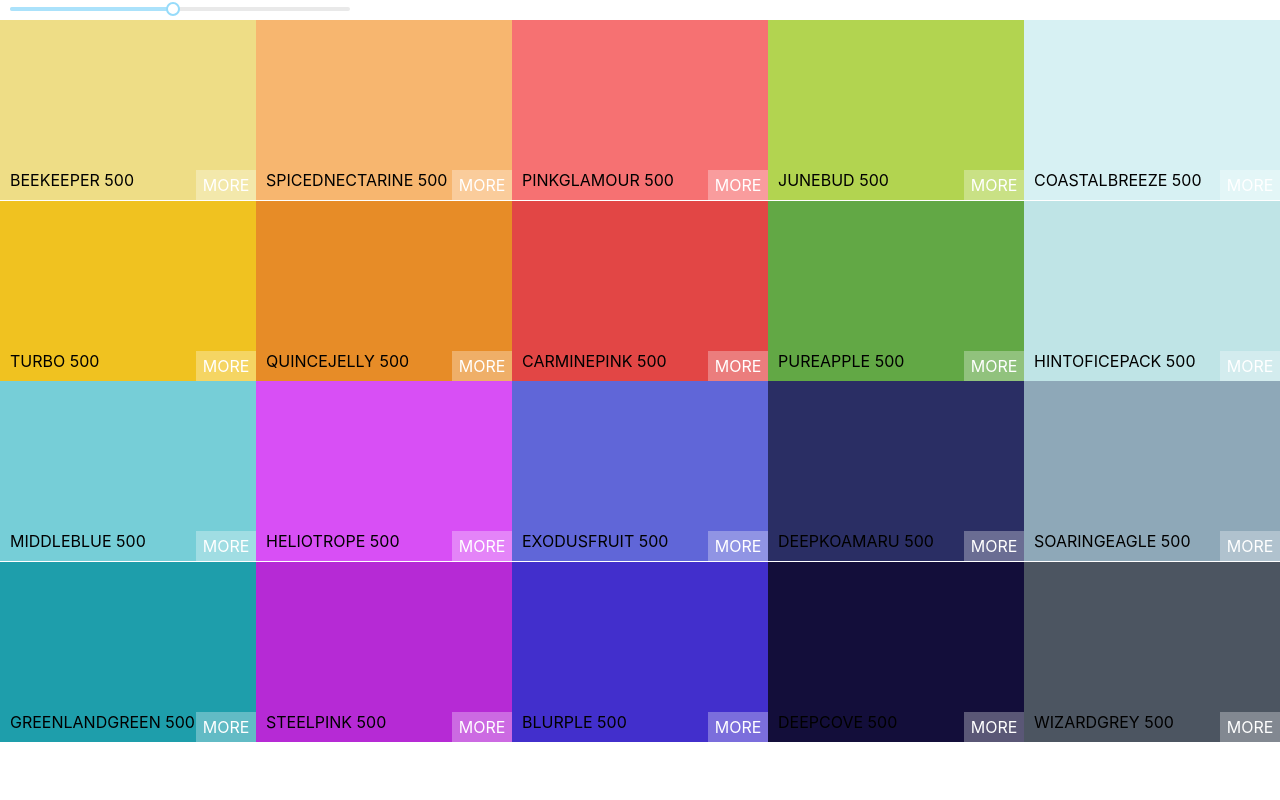
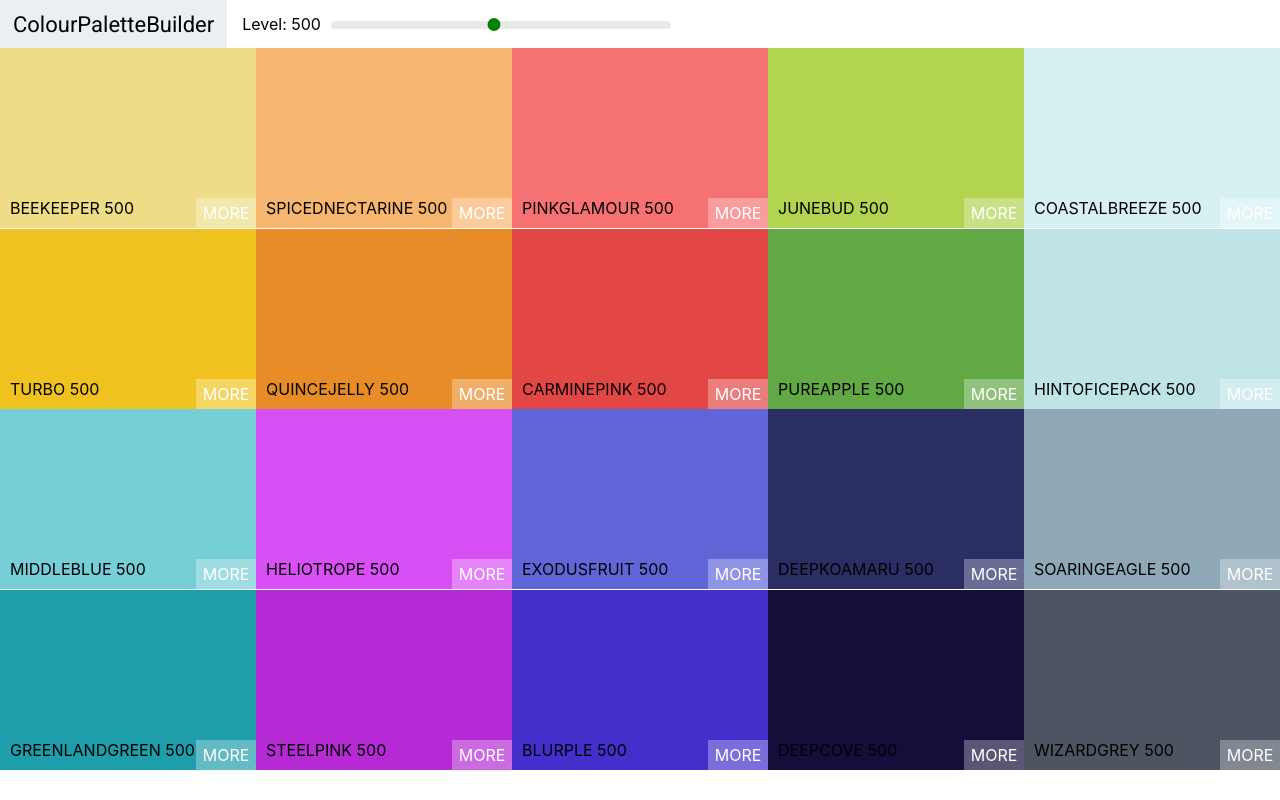
Before and after one commit to seanc-dev/react-color-picker, a React (Create React App) app: page / in a window 1280 px wide. Built offline with nearby package versions, Linux system fonts and the light colour scheme.

Commit message:
Add Palette Navbar component

```diff
--- a/public/index.html
+++ b/public/index.html
@@ -1,15 +1,14 @@
 <!DOCTYPE html>
 <html lang="en">
+
 <head>
   <meta charset="utf-8" />
   <link rel="icon" href="%PUBLIC_URL%/favicon.ico" />
   <meta name="viewport" content="width=device-width, initial-scale=1" />
   <meta name="theme-color" content="#000000" />
-    <meta
-      name="description"
-      content="Web site created using create-react-app"
-    />
+  <meta name="description" content="Web site created using create-react-app" />
   <link rel="apple-touch-icon" href="%PUBLIC_URL%/logo192.png" />
+  <link href="https://fonts.googleapis.com/css2?family=Roboto:wght@100;400;500&display=swap" rel="stylesheet">
   <!--
       manifest.json provides metadata used when your web app is installed on a
       user's mobile device or desktop. See https://developers.google.com/web/fundamentals/web-app-manifest/
@@ -26,6 +25,7 @@
     -->
   <title>React App</title>
 </head>
+
 <body>
   <noscript>You need to enable JavaScript to run this app.</noscript>
   <div id="root"></div>
@@ -40,4 +40,5 @@
       To create a production bundle, use `npm run build` or `yarn build`.
     -->
 </body>
+
 </html>
--- a/src/Scenes/Palette/Palette.scene.css
+++ b/src/Scenes/Palette/Palette.scene.css
@@ -6,31 +6,3 @@
   height: 90%;
   margin: auto
 }
-
-.slider {
-  width: 340px;
-  margin: 0 10px;
-  display: inline-block;
-}
-
-.rc-slider-track {
-  background-color: transparent;
-}
-
-.rc-slider-rail {
-  height: 8px;
-}
-
-.rc-slider-handle,
-.rc-slider-handle:active,
-.rc-slider-handle:focus,
-.rc-slider-handle:hover {
-  background-color: green;
-  outline: none;
-  border: 2px solid green;
-  box-shadow: none;
-  width: 13px;
-  height: 13px;
-  margin-left: -7px;
-  margin-top: -3px;
-}
--- a/src/Scenes/Palette/Palette.scene.js
+++ b/src/Scenes/Palette/Palette.scene.js
@@ -1,10 +1,9 @@
 import React from "react";
-import Slider, { Range } from "rc-slider";
 
 import ColorBox from "./components/ColorBox.component";
+import Navbar from "./components/Navbar.component";
 
 import "./Palette.scene.css";
-import "rc-slider/assets/index.css";
 import { useState } from "react";
 
 function Palette({ palette }) {
@@ -14,15 +13,7 @@
   ));
   return (
     <div className="Palette">
-      <div className="slider">
-        <Slider
-          defaultValue={level}
-          min={100}
-          max={900}
-          step={100}
-          onAfterChange={setLevel}
-        />
-      </div>
+      <Navbar level={level} setLevel={setLevel} />
       {/* NavBar component here */}
       <div className="Palette-colors">{colorBoxes}</div>
       {/* footer goes here */}
--- /dev/null
+++ b/src/Scenes/Palette/components/Navbar.component.css
@@ -0,0 +1,50 @@
+.Navbar {
+  display: flex;
+  align-items: center;
+  justify-content: flex-start;
+  height: 6vh
+}
+
+.logo {
+  margin-right: 15px;
+  padding: 0 13px;
+  font-size: 22px;
+  background-color: #eceff1;
+  font-family: Roboto;
+  height: 100%;
+  display: flex;
+  align-items: center;
+}
+
+.logo a {
+  text-decoration: none;
+  color: inherit;
+}
+
+.slider {
+  width: 340px;
+  margin: 0 10px;
+  display: inline-block;
+}
+
+.rc-slider-track {
+  background-color: transparent;
+}
+
+.rc-slider-rail {
+  height: 8px;
+}
+
+.rc-slider-handle,
+.rc-slider-handle:active,
+.rc-slider-handle:focus,
+.rc-slider-handle:hover {
+  background-color: green;
+  outline: none;
+  border: 2px solid green;
+  box-shadow: none;
+  width: 13px;
+  height: 13px;
+  margin-left: -7px;
+  margin-top: -3px;
+}
--- /dev/null
+++ b/src/Scenes/Palette/components/Navbar.component.js
@@ -0,0 +1,29 @@
+import React from "react";
+import Slider from "rc-slider";
+
+import "rc-slider/assets/index.css";
+import "./Navbar.component.css";
+
+function Navbar({ level, setLevel }) {
+  return (
+    <header className="Navbar">
+      <div className="logo">
+        <a href="/">ColourPaletteBuilder</a>
+      </div>
+      <div className="slider-container">
+        <span>Level: {level}</span>
+        <div className="slider">
+          <Slider
+            defaultValue={level}
+            min={100}
+            max={900}
+            step={100}
+            onAfterChange={setLevel}
+          />
+        </div>
+      </div>
+    </header>
+  );
+}
+
+export default Navbar;
```
Lines whose indentation alone changed are shown as unchanged.
